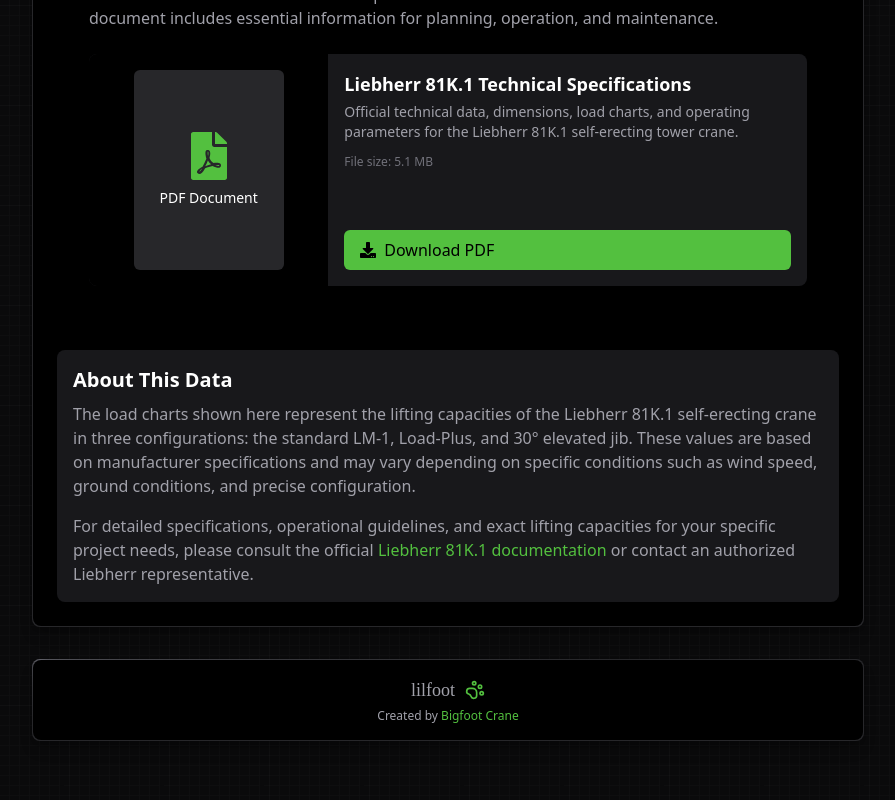
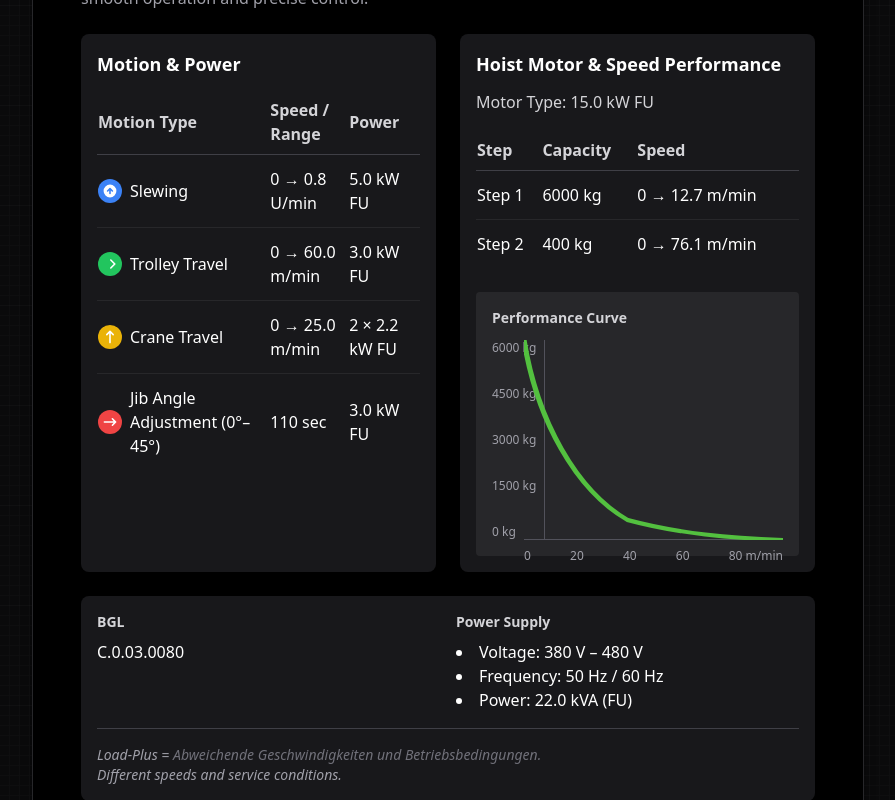
Before and after one commit to ArsCodeAmatoria/lilfoot, a Next.js app: page /self-erect-tower/liebherr-81k-1 in a window 1280 px wide. Shown: the part 4500-5300 px from the top of the page, without its empty margins (336-1231 px from the left). Built offline with nearby package versions, Linux system fonts and the light colour scheme; a web font is replaced by a local one.

Commit message:
Add Driving Units chart to Liebherr 81k.1 page

```diff
--- a/app/self-erect-tower/liebherr-81k-1/page.tsx
+++ b/app/self-erect-tower/liebherr-81k-1/page.tsx
@@ -552,6 +552,179 @@
         </p>
       </div>
 
+      {/* Driving Units Section */}
+      <div className="mb-8 rounded-lg bg-black p-6 shadow-lg">
+        <h2 className="mb-4 text-xl font-bold text-white">Crane Driving Units</h2>
+        <p className="mb-6 text-gray-400">
+          The Liebherr 81K.1 features state-of-the-art driving units with frequency-controlled motors for smooth operation and precise control.
+        </p>
+
+        <div className="grid grid-cols-1 gap-6 lg:grid-cols-2">
+          {/* Left Panel - Motion & Power */}
+          <div className="rounded-lg bg-gray-900 p-4">
+            <h3 className="mb-3 text-lg font-semibold text-white">Motion & Power</h3>
+            <table className="w-full text-left">
+              <thead>
+                <tr className="border-b border-gray-700">
+                  <th className="py-2 font-semibold text-gray-300">Motion Type</th>
+                  <th className="py-2 font-semibold text-gray-300">Speed / Range</th>
+                  <th className="py-2 font-semibold text-gray-300">Power</th>
+                </tr>
+              </thead>
+              <tbody className="divide-y divide-gray-800">
+                <tr>
+                  <td className="py-3 text-white">
+                    <div className="flex items-center">
+                      <span className="mr-2 rounded-full bg-blue-500 p-1">
+                        <svg xmlns="http://www.w3.org/2000/svg" className="h-4 w-4 text-white" viewBox="0 0 20 20" fill="currentColor">
+                          <path fillRule="evenodd" d="M10 18a8 8 0 100-16 8 8 0 000 16zm3.707-8.707l-3-3a1 1 0 00-1.414 0l-3 3a1 1 0 001.414 1.414L9 9.414V13a1 1 0 102 0V9.414l1.293 1.293a1 1 0 001.414-1.414z" clipRule="evenodd" />
+                        </svg>
+                      </span>
+                      Slewing
+                    </div>
+                  </td>
+                  <td className="py-3 text-white">0 → 0.8 U/min</td>
+                  <td className="py-3 text-white">5.0 kW FU</td>
+                </tr>
+                <tr>
+                  <td className="py-3 text-white">
+                    <div className="flex items-center">
+                      <span className="mr-2 rounded-full bg-green-500 p-1">
+                        <svg xmlns="http://www.w3.org/2000/svg" className="h-4 w-4 text-white" viewBox="0 0 20 20" fill="currentColor">
+                          <path fillRule="evenodd" d="M10.293 15.707a1 1 0 010-1.414L14.586 10l-4.293-4.293a1 1 0 111.414-1.414l5 5a1 1 0 010 1.414l-5 5a1.01 1.01 0 01-1.414 0z" clipRule="evenodd" />
+                        </svg>
+                      </span>
+                      Trolley Travel
+                    </div>
+                  </td>
+                  <td className="py-3 text-white">0 → 60.0 m/min</td>
+                  <td className="py-3 text-white">3.0 kW FU</td>
+                </tr>
+                <tr>
+                  <td className="py-3 text-white">
+                    <div className="flex items-center">
+                      <span className="mr-2 rounded-full bg-yellow-500 p-1">
+                        <svg xmlns="http://www.w3.org/2000/svg" className="h-4 w-4 text-white" viewBox="0 0 20 20" fill="currentColor">
+                          <path fillRule="evenodd" d="M5.293 7.707a1 1 0 010-1.414l4-4a1 1 0 011.414 0l4 4a1 1 0 01-1.414 1.414L11 5.414V17a1 1 0 11-2 0V5.414L6.707 7.707a1 1 0 01-1.414 0z" clipRule="evenodd" />
+                        </svg>
+                      </span>
+                      Crane Travel
+                    </div>
+                  </td>
+                  <td className="py-3 text-white">0 → 25.0 m/min</td>
+                  <td className="py-3 text-white">2 × 2.2 kW FU</td>
+                </tr>
+                <tr>
+                  <td className="py-3 text-white">
+                    <div className="flex items-center">
+                      <span className="mr-2 rounded-full bg-red-500 p-1">
+                        <svg xmlns="http://www.w3.org/2000/svg" className="h-4 w-4 text-white" viewBox="0 0 20 20" fill="currentColor">
+                          <path fillRule="evenodd" d="M12.293 5.293a1 1 0 011.414 0l4 4a1 1 0 010 1.414l-4 4a1 1 0 01-1.414-1.414L14.586 11H3a1 1 0 110-2h11.586l-2.293-2.293a1 1 0 010-1.414z" clipRule="evenodd" />
+                        </svg>
+                      </span>
+                      Jib Angle Adjustment (0°–45°)
+                    </div>
+                  </td>
+                  <td className="py-3 text-white">110 sec</td>
+                  <td className="py-3 text-white">3.0 kW FU</td>
+                </tr>
+              </tbody>
+            </table>
+          </div>
+
+          {/* Right Panel - Hoist Performance */}
+          <div className="rounded-lg bg-gray-900 p-4">
+            <h3 className="mb-3 text-lg font-semibold text-white">Hoist Motor & Speed Performance</h3>
+            <p className="mb-4 text-gray-300">Motor Type: 15.0 kW FU</p>
+
+            <table className="mb-4 w-full text-left">
+              <thead>
+                <tr className="border-b border-gray-700">
+                  <th className="py-2 font-semibold text-gray-300">Step</th>
+                  <th className="py-2 font-semibold text-gray-300">Capacity</th>
+                  <th className="py-2 font-semibold text-gray-300">Speed</th>
+                </tr>
+              </thead>
+              <tbody className="divide-y divide-gray-800">
+                <tr>
+                  <td className="py-3 text-white">Step 1</td>
+                  <td className="py-3 text-white">6000 kg</td>
+                  <td className="py-3 text-white">0 → 12.7 m/min</td>
+                </tr>
+                <tr>
+                  <td className="py-3 text-white">Step 2</td>
+                  <td className="py-3 text-white">400 kg</td>
+                  <td className="py-3 text-white">0 → 76.1 m/min</td>
+                </tr>
+              </tbody>
+            </table>
+
+            <div className="mt-6 rounded bg-gray-800 p-4">
+              <h4 className="mb-3 text-sm font-semibold text-gray-300">Performance Curve</h4>
+              <div className="relative h-[200px] w-full">
+                {/* Y-axis */}
+                <div className="absolute bottom-0 left-0 top-0 flex flex-col justify-between border-r border-gray-600 pr-2 text-xs text-gray-400">
+                  <span>6000 kg</span>
+                  <span>4500 kg</span>
+                  <span>3000 kg</span>
+                  <span>1500 kg</span>
+                  <span>0 kg</span>
+                </div>
+
+                {/* Graph area */}
+                <div className="absolute bottom-0 left-8 right-0 top-0">
+                  {/* X-axis labels */}
+                  <div className="absolute -bottom-6 left-0 right-0 flex justify-between text-xs text-gray-400">
+                    <span>0</span>
+                    <span>20</span>
+                    <span>40</span>
+                    <span>60</span>
+                    <span>80 m/min</span>
+                  </div>
+
+                  {/* X-axis line */}
+                  <div className="absolute bottom-0 left-0 right-0 border-t border-gray-600"></div>
+
+                  {/* Performance curve */}
+                  <svg className="absolute bottom-0 left-0 h-full w-full" viewBox="0 0 100 100" preserveAspectRatio="none">
+                    <path
+                      d="M0,0 C5,40 20,75 40,90 C60,97 80,99 100,100"
+                      fill="none"
+                      stroke="#53C03F"
+                      strokeWidth="2"
+                    />
+                  </svg>
+                </div>
+              </div>
+            </div>
+          </div>
+        </div>
+
+        {/* Bottom Panel - Additional Information */}
+        <div className="mt-6 rounded-lg bg-gray-900 p-4">
+          <div className="grid grid-cols-1 gap-4 md:grid-cols-2">
+            <div>
+              <h3 className="mb-2 text-sm font-semibold text-gray-300">BGL</h3>
+              <p className="text-white">C.0.03.0080</p>
+            </div>
+            <div>
+              <h3 className="mb-2 text-sm font-semibold text-gray-300">Power Supply</h3>
+              <ul className="list-inside list-disc text-white">
+                <li>Voltage: 380 V – 480 V</li>
+                <li>Frequency: 50 Hz / 60 Hz</li>
+                <li>Power: 22.0 kVA (FU)</li>
+              </ul>
+            </div>
+          </div>
+          <div className="mt-4 border-t border-gray-700 pt-4">
+            <p className="text-sm italic text-gray-400">
+              Load-Plus = <span className="text-gray-500">Abweichende Geschwindigkeiten und Betriebsbedingungen.</span>
+              <br />Different speeds and service conditions.
+            </p>
+          </div>
+        </div>
+      </div>
+
       {/* PDF Download Section */}
       <div className="rounded-lg bg-black p-8">
         <h2 className="mb-6 text-2xl font-bold text-white">Documentation</h2>
```
